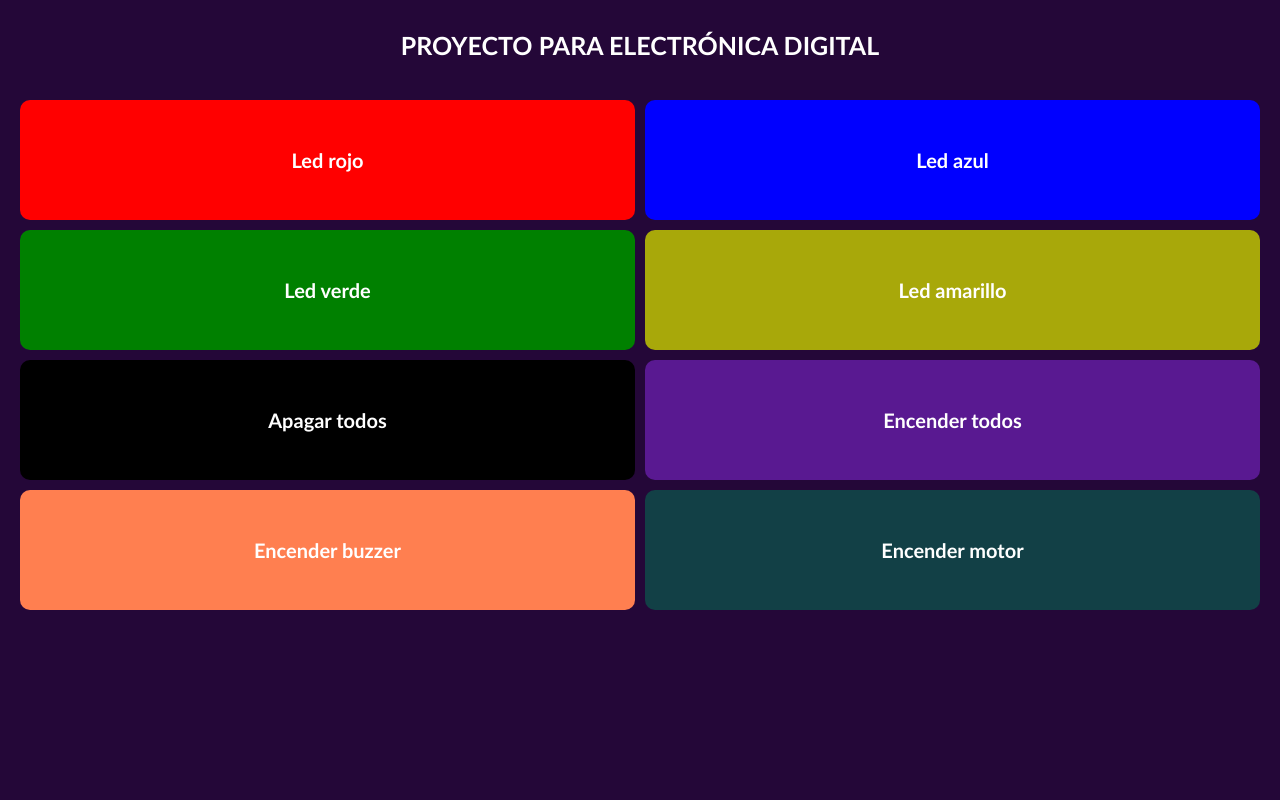
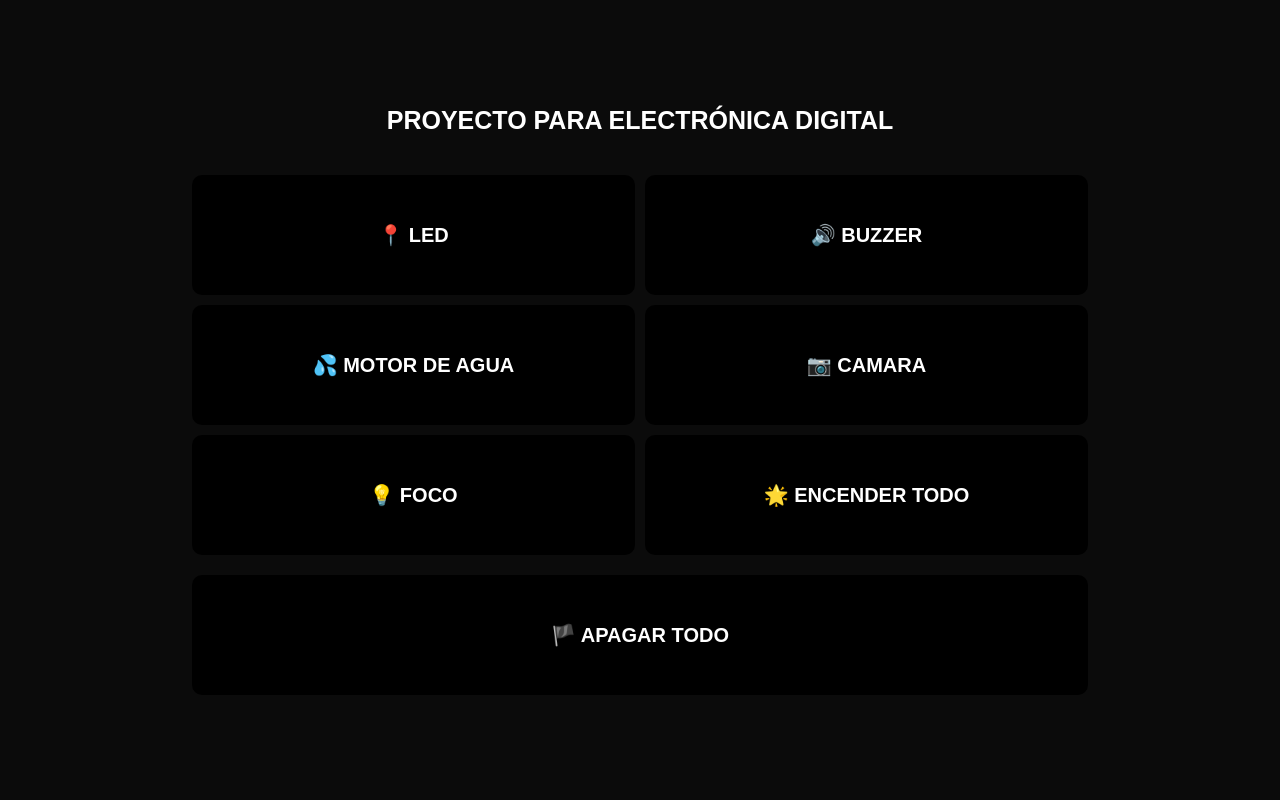
Before and after one commit to DonVoid18/project-electronica, a Django app: page / in a window 1280 px wide. Run offline with Django 3.2, Linux system fonts and the light colour scheme.

Commit message:
new change and new styles

```diff
--- a/index/static/css/slate.css
+++ b/index/static/css/slate.css
@@ -1,24 +1,28 @@
 * {
-  font-family: 'Gill Sans', 'Gill Sans MT', Calibri, 'Trebuchet MS', sans-serif;
   padding: 0;
   margin: 0;
 }
 
 body {
+  font-family: Arial, Helvetica, sans-serif;
   background-color: rgb(36, 7, 56);
-  color: white
+  color: white;
+  background: #0b0b0b;
 }
 
 .container {
+  width: 100%;
+  min-height: 100vh;
   display: flex;
   flex-direction: column;
+  justify-content: center;
+  align-items: center;
 }
 
 .title {
   font-weight: 700;
   font-size: 25;
   text-align: center;
-  padding-top: 30px;
   padding-bottom: 20px;
 }
 
@@ -27,6 +31,12 @@ body {
   grid-template-columns: 1fr 1fr;
   grid-gap: 10px;
   padding: 20px 20px;
+  width: 70%;
+}
+.container_buttons2 {
+  display: grid;
+  padding: 0px 20px;
+  width: 70%;
 }
 
 button {
@@ -42,38 +52,12 @@ button {
   font-size: 20px;
   border-radius: 10px;
   font-weight: 700;
-  cursor: pointer
-}
-
-.boton1 {
-  background-color: red;
-}
-
-.boton2 {
-  background-color: blue;
-}
-
-.boton3 {
-  background-color: green;
-}
-
-.boton4 {
-  background-color: rgb(168, 168, 10);
-}
-
-.boton7 {
-  background-color: coral;
-}
-
-.boton8 {
-  background-color: rgb(18, 64, 70);
-}
-
-.botonEncenderTodo {
-  background-color: rgba(137, 43, 226, 0.527);
+  cursor: pointer;
+  text-transform: uppercase;
 }
 
 button:hover {
-  background-color: dimgray;
-  transition: all 0.3s ease 0s;
+  background-color: rgba(51, 51, 51, 0.445);
+  transition: ease 0.5s;
+  transform: scale(1.05);
 }
--- a/index/templates/index.html
+++ b/index/templates/index.html
@@ -9,8 +9,6 @@
     {% load static %}
     <!-- Bootstrap core CSS -->
     <link href="{% static 'css/slate.css' %}" rel="stylesheet">
-    <!-- Custom styles for this template -->
-    <link href="{% static 'css/master.css' %}" rel="stylesheet">
 
 </head>
 
@@ -21,49 +19,46 @@
             <div>
                 <form method="POST">{% csrf_token %}
                     <input type="hidden" value="1" name="id">
-                    <button class="boton1">Led rojo</button> <br>
+                    <button class="boton1">&#128205; LED</button> <br>
                 </form>
             </div>
             <div>
                 <form method="POST">{% csrf_token %}
                     <input type="hidden" value="2" name="id">
-                    <button class="boton2">Led azul</button> <br>
+                    <button class="boton2">&#128266; BUZZER</button> <br>
                 </form>
             </div>
             <div>
                 <form method="POST">{% csrf_token %}
                     <input type="hidden" value="3" name="id">
-                    <button class="boton3">Led verde</button> <br>
+                    <button class="boton3">&#128166; MOTOR DE AGUA</button> <br>
                 </form>
             </div>
             <div>
                 <form method="POST">{% csrf_token %}
                     <input type="hidden" value="4" name="id">
-                    <button class="boton4">Led amarillo</button> <br>
+                    <button class="boton4">&#128247; CAMARA</button> <br>
                 </form>
             </div>
             <div>
                 <form method="POST">{% csrf_token %}
-                    <input type="hidden" value="5" name="id">
-                    <button class="botonApagarTodo">Apagar todos</button> <br>
+                    <input type="hidden" value="7" name="id">
+                    <button class="boton7">&#128161; FOCO</button> <br>
                 </form>
             </div>
             <div>
                 <form method="POST">{% csrf_token %}
                     <input type="hidden" value="6" name="id">
-                    <button class="botonEncenderTodo">Encender todos</button> <br>
+                    <button class="botonEncenderTodo">&#127775; Encender todo</button> <br>
                 </form>
             </div>
+
+        </div>
+        <div class="container_buttons2">
             <div>
                 <form method="POST">{% csrf_token %}
-                    <input type="hidden" value="7" name="id">
-                    <button class="boton7">Encender buzzer</button> <br>
-                </form>
-            </div>
-            <div>
-                <form method="POST">{% csrf_token %}
-                    <input type="hidden" value="8" name="id">
-                    <button class="boton8">Encender motor</button> <br>
+                    <input type="hidden" value="5" name="id">
+                    <button class="botonApagarTodo">&#127988; Apagar todo</button> <br>
                 </form>
             </div>
         </div>
--- a/index/views.py
+++ b/index/views.py
@@ -1,23 +1,25 @@
 from django.shortcuts import render, redirect
-from index.controller import blueOn, greenOn, redOn , yellowOn, allOff, encenderMotor, otramelodia
+from index.controller import encenderBUZZER, encenderFOCO, encenderMOTAGUA, encenderCAMARA , apagarTODO, encenderTODO, encenderLED
 
 # Create your views here.
 def index_view (request):
     if request.POST:
         id = request.POST['id']
+
         if int(id) == 1:
-            redOn()
+            encenderLED()
         elif int(id) == 2:
-            greenOn()
+            encenderBUZZER()
         elif int(id) == 3:
-            blueOn()
+            encenderMOTAGUA()
         elif int(id) == 4:
-            yellowOn()
+            encenderCAMARA()
         elif int(id) == 5:
-            allOff()
+            apagarTODO()
+        elif int(id) == 6:
+            encenderTODO()
         elif int(id) == 7:
-            otramelodia()
-        elif int(id) == 8:
-            encenderMotor()
-        print(id)
+            encenderFOCO()
+
+        print("ID: ", id)
     return render(request, 'index.html')
```
Also changed, not shown: index/controller.py (+73 -88 lines).
